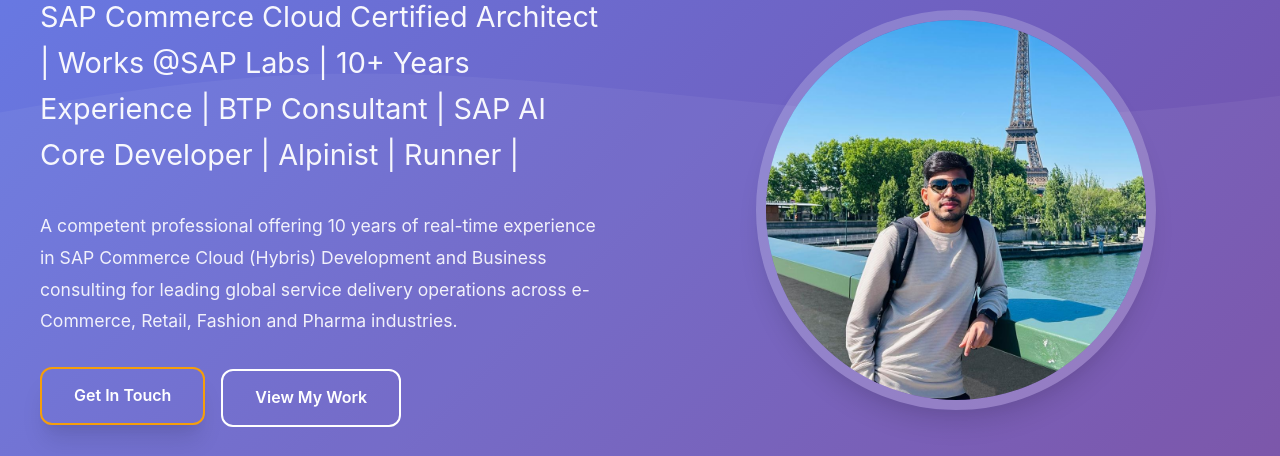
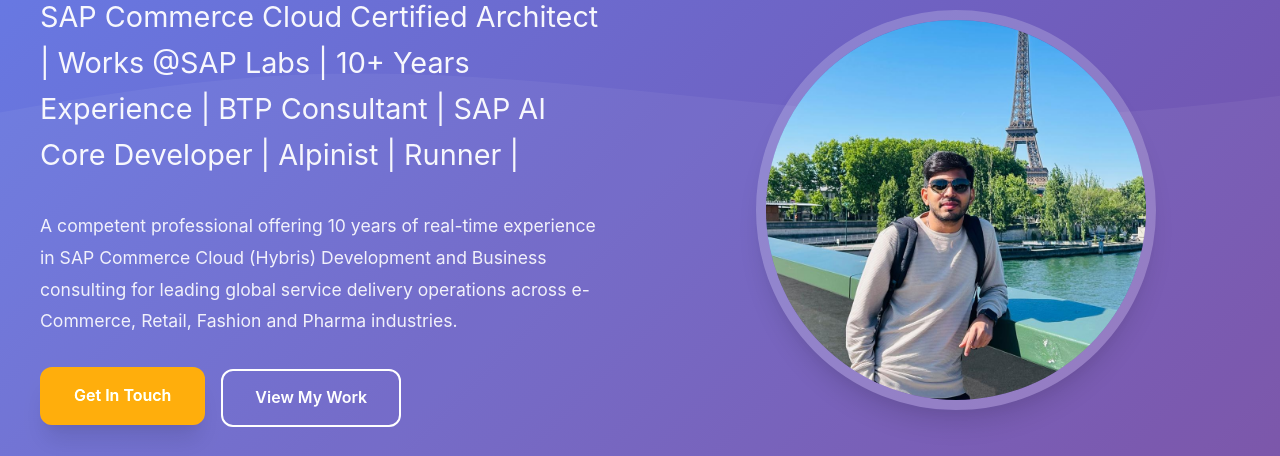
Before and after one commit to rcholaraja/chola-profile.github.io, a plain HTML site: page index.html in a window 1280 px wide. In both pictures the pointer is over the link "Get In Touch". Shown: the part 233-689 px from the top of the page. Drawn offline with Linux system fonts and the light colour scheme.

Commit message:
Fix send message button hover - keep color and text visible

```diff
--- a/css/style.css
+++ b/css/style.css
@@ -241,10 +241,12 @@ body {
 }
 
 .btn-primary:hover {
-  background: transparent;
+  background: var(--accent-color);
+  color: white;
   border-color: var(--accent-color);
   transform: translateY(-2px);
   box-shadow: var(--box-shadow-lg);
+  filter: brightness(1.1);
 }
 
 .btn-secondary {
```
